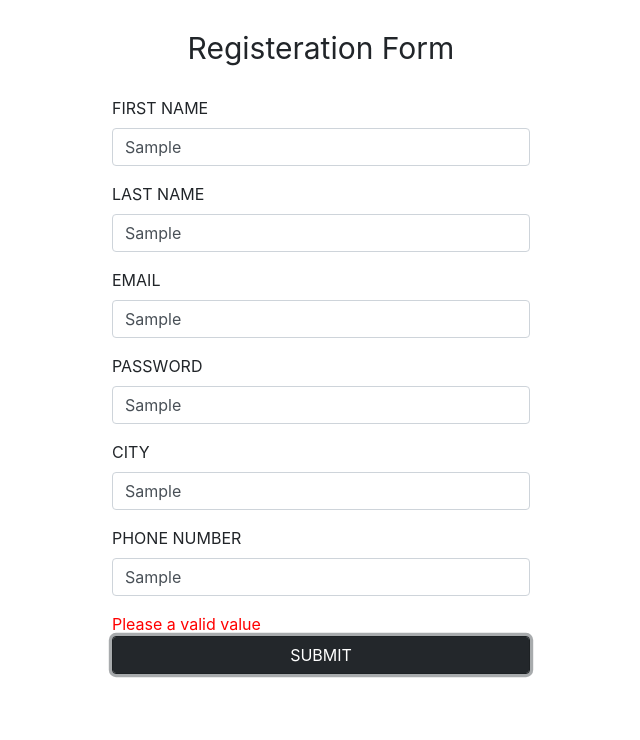
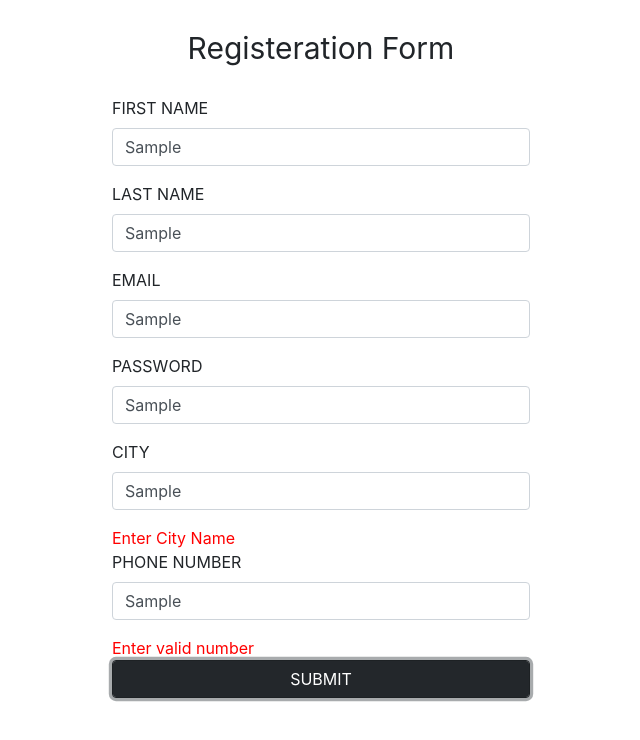
Before and after one commit to anjali906/ShareAmount, an Angular app in the folder Share-Project/: page /registeration in a window 1280 px wide. Both pictures are taken after typing "Sample", "Sample", "Sample", "Sample", "Sample", "Sample" into the empty fields and a click on the button "SUBMIT". Shown: the top 740 px of the page, without its empty margins (319-959 px from the left). Built offline with nearby package versions, Linux system fonts and the light colour scheme.

Commit message:
Code changes

```diff
--- a/Share-Project/src/app/main/main.component.ts
+++ b/Share-Project/src/app/main/main.component.ts
@@ -13,6 +13,7 @@ export class MainComponent implements OnInit {
  eachPerson = 0;
  user = 0;
  collection = [];
+ compare = [];
   constructor() { }
 
   ngOnInit(): void {
@@ -21,7 +22,8 @@ export class MainComponent implements OnInit {
   pushData(name: string, contribute: number){
      this.collection.push({name, contribute});
     console.log('pushed this change', name, contribute);
-    console.log(this.collection);
+    this.eachPersonShare(this.collection);
+
   }
   onAddUser(){
     this.displayUser = true;
@@ -40,4 +42,16 @@ export class MainComponent implements OnInit {
   onSubmit(){
     this.eachPerson = Math.floor(this.amountTotal/this.personCount);
   }
+
+  eachPersonShare(data){
+    this.compare = data;
+    console.log(this.compare);
+   for(let i=0;i< this.personCount;i++){
+     if(this.compare[i].contribute < this.eachPerson){
+       console.log(this.eachPerson - this.compare[i].contribute);
+     }else{
+       console.log('nothing to be paid');
+     }
+   }
+  }
 }
--- a/Share-Project/src/app/registeration/registeration.component.html
+++ b/Share-Project/src/app/registeration/registeration.component.html
@@ -27,12 +27,15 @@
         <label for="city">City</label>
         <input formControlName="city" class="form-control"/>
     </div>
+    <ng-container *ngIf="newUserForm.controls.city.touched && newUserForm.controls.city.invalid">
+        <span class="error" *ngIf="newUserForm.get('city').errors.pattern">Enter City Name</span>
+    </ng-container>
     <div class="form-group">
         <label for="phone">Phone Number</label>
         <input formControlName="phoneNumber" class="form-control"/>
     </div>
     <ng-container *ngIf="newUserForm.controls.phoneNumber.touched && newUserForm.controls.phoneNumber.invalid">
-        <span class="error">Please a valid value</span>
+        <span class="error" *ngIf="newUserForm.get('phoneNumber').errors.pattern">Enter valid number</span>
     </ng-container>
 </form>
 <div class="form-group">
```
Also changed, not shown: Share-Project/src/app/registeration/registeration.component.css (line endings or trailing spaces).
